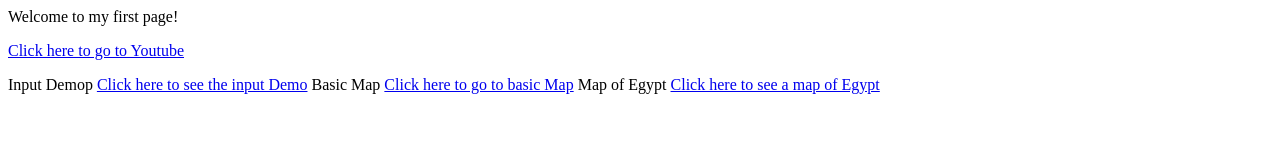
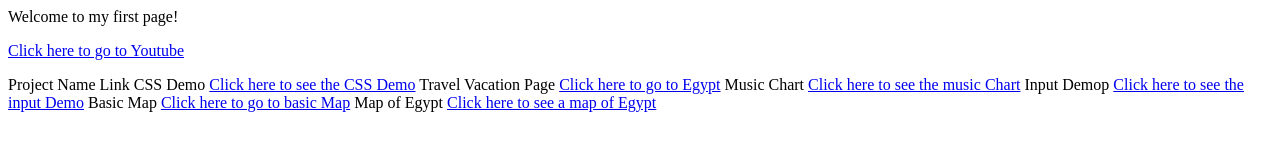
Before and after one commit to Yao-DJAKA/YaoDjaka.github.io, a plain HTML site: page index.html in a window 1280 px wide. Drawn offline with Linux system fonts and the light colour scheme.

Commit message:
Update index.html

```diff
--- a/index.html
+++ b/index.html
@@ -13,22 +13,22 @@
 			<a href="https://www.youtube.com">Click here to go to Youtube</a>
 		</p>
 		<tr>
-			<th></th>
-			<th></th>
+			<th>Project Name</th>
+			<th>Link</th>
 
 		</tr>
 		<tr>
-			<td></td>
-			<td></td>
+			<td>CSS Demo</td>
+			<td><a href="cssdemo.html">Click here to see the CSS Demo</a></td>
 		</tr>
 		<tr>
-			<td></td>
-			<td></td>
+			<td>Travel Vacation Page</td>
+			<td><a href="travel.html">Click here to go to Egypt</a></td>
 		</tr>
 
 		<tr>
-			<td></td>
-			<td></td>
+			<td>Music Chart</td>
+			<td><a href="musicChart.html">Click here to see the music Chart</a></td>
 		</tr>
 
 		<tr>
```
